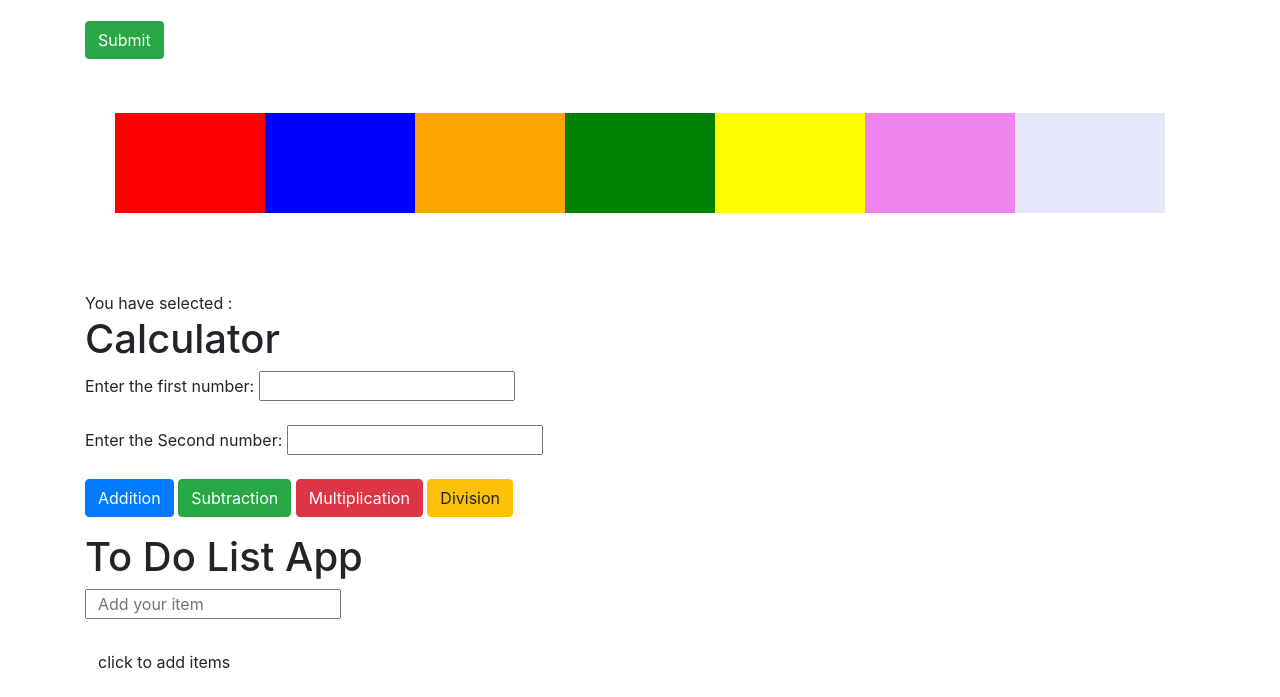
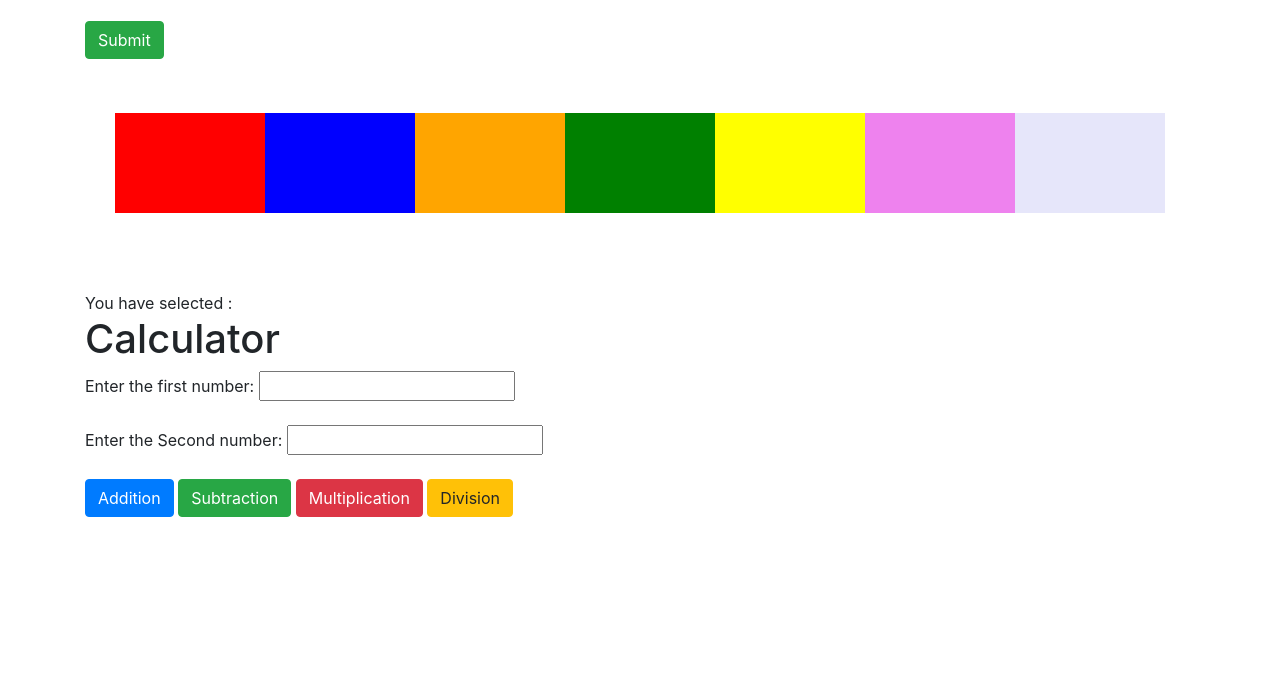
Before and after one commit to NunnaSindhu/DOM-basic-programs, a plain HTML site: page index.html in a window 1280 px wide. Shown: the part 393-1090 px from the top of the page. After the commit the page ends 926 px from the top, so only its background shows below. Drawn offline with nearby package versions, Linux system fonts and the light colour scheme.

Commit message:
Update index.html

```diff
--- a/index.html
+++ b/index.html
@@ -61,15 +61,7 @@
            <div id="output"></div>
        </div>
 
-    <div class="container">
-             <h1>To Do List App</h1>
-          <input type="text" class="itemname" placeholder="  Add your item"><br><br>
-            <button type="button" class="btn">click to add items</button>
-            <ol class="list">
 
-            </ol>
-
-         </div>
     <script src="index.js"></script>
 </body>
 </html>
```
